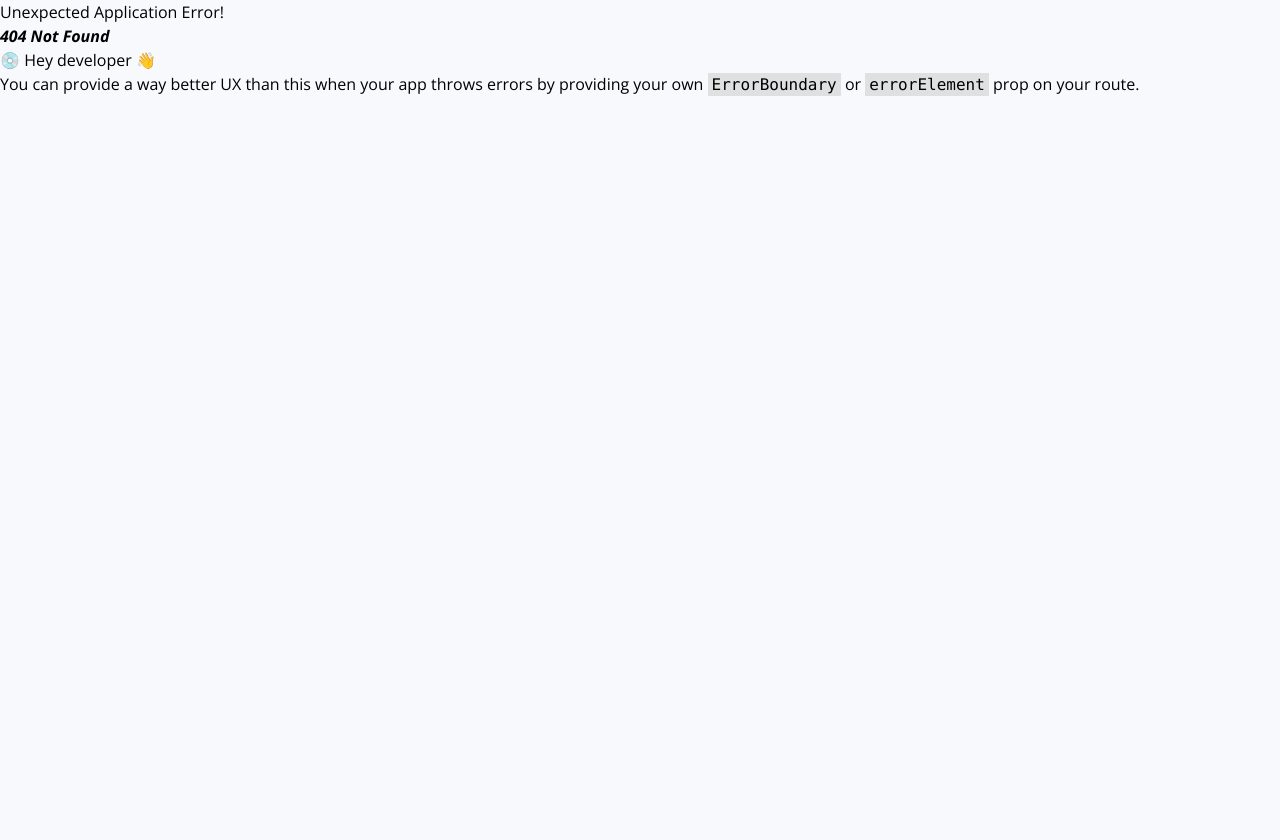
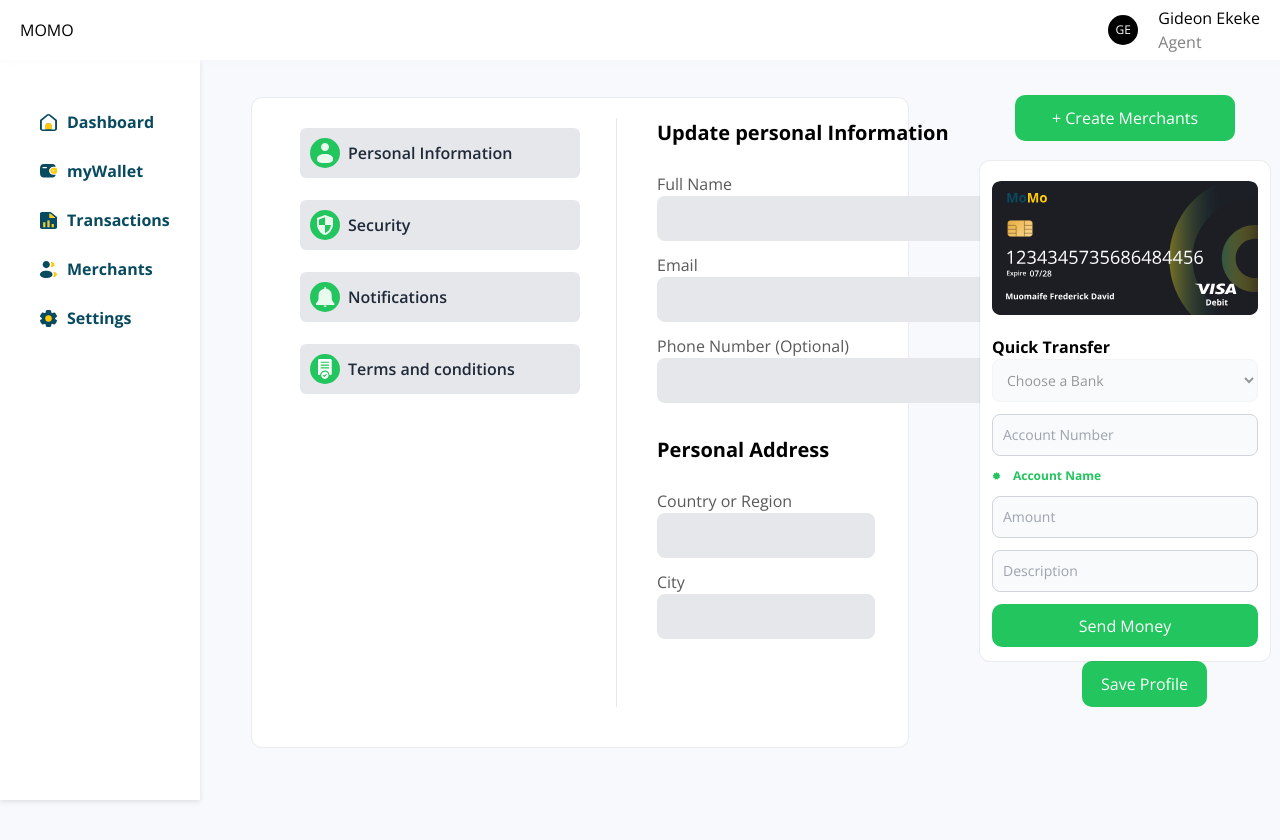
Before and after one commit to kode10x-org/MOMO-HACK-FRONTEND, a React (Vite) app: page /agent-dashboard/agentprofile in a window 1280 px wide. Before the commit this address had no page. Shown: the top 840 px of the page. Before the commit the page ends 800 px from the top, so only its background shows below. Built offline with nearby package versions, Linux system fonts and the light colour scheme.

Commit message:
agentWallet

```diff
--- a/src/components/layouts/SecondLayout.tsx
+++ b/src/components/layouts/SecondLayout.tsx
@@ -18,7 +18,7 @@
 const OutletContainer = styled.div`
 	padding-top: 30px;
 	padding-left: 20px;
-	max-width: calc(100vw - 550px);
+	max-width: calc(100vw - 540px);
 
 	@media screen and (max-width: 768px) {
 		max-width: 95%;
--- /dev/null
+++ b/src/pages/Agent/AgentMyWallet.tsx
@@ -0,0 +1,46 @@
+import React from 'react'
+import Table from '../../components/commons/Table'
+import {MdVisibilityOff} from "react-icons/md"
+import {MdVisibility} from "react-icons/md"
+
+const AgentMyWallet = () => {
+  return (
+   <div>
+
+    <div className='flex gap-12 flex-wrap mt-2 mx-7 '>
+				<div className='flex-1 bg-white min-h-[300px] rounded-[10px] p-6   shadow-shadow'>
+                    <div className="flex items-center gap-2">
+                        <div className='font-bold text-[30px] '><h2>Wallet Balance</h2></div>
+                        <div className="text-[#084A5F]">
+                        <MdVisibilityOff/>
+                        </div>
+                        <div className='hidden'>
+                        <MdVisibility/>
+                        </div>
+                    </div>
+                    <div className="font-bold text-[50px] text-[#084A5F] mb-4 ">
+                        <h1>134,000</h1>
+                    </div>
+                    <div className="mb-12 text-gray-500 font-medium">
+                        <p>As at 6th October 2023</p>
+                    </div>
+                    <div className=' h-[45px] text-white justify-center bg-green-500 rounded-[10px] flex items-center mb-2 font-bold'>
+                    Add Money To Wallet
+                     </div>
+                </div>
+				<div className='w-[320px] min-h-[300px] bg-white rounded-[10px] shadow-shadow'></div>
+			</div>
+    <div className='min-h-[300px] rounded-[10px] mt-10 p-5 mx-7 shadow-shadow  bg-white'> Revenue Flow</div>
+
+    <div className='flex-1 mt-10 bg-white min-h-[300px] mb-10 rounded-[10px] p-5 shadow-shadow mx-7'>
+				<div>Transaction History</div>
+				<div>
+					<Table />
+				</div>
+			</div>
+   </div>
+
+  )
+}
+
+export default AgentMyWallet
--- a/src/pages/Agent/AgentSettingsProfile.tsx
+++ b/src/pages/Agent/AgentSettingsProfile.tsx
@@ -1,14 +1,3 @@
-// import React from 'react'
-
-// const AgentSettingsProfile = () => {
-//   return (
-//     <div className='bg-white min-h-[300px] mb-10 rounded-[10px] p-5 shadow-shadow mt-2'>
-
-//       </div>
-//   )
-// }
-
-// export default AgentSettingsProfile
 
 import React from 'react'
 import personIcon from "../../assets/Group.svg"
@@ -24,7 +13,7 @@
 }
 export const InfoCard:React.FC<Iprops>= ({text,icon}) => {
     return (
-      <div className="flex w-[95%] h-[50px] rounded-md mt-[10px]  items-center gap-2 bg-gray-300 cursor-pointer ">
+      <div className="flex w-[280px] h-[50px] rounded-md mt-[10px]  items-center gap-2 bg-gray-200 cursor-pointer ">
         <div className="w-[30px] h-[30px] rounded-full bg-bgIcon flex justify-center items-center ml-[10px]">
           <img className="text-black" src={icon} alt="" />
         </div>
@@ -36,17 +25,16 @@
 }
 const AgentSettingsProfile = () => {
   return (
-    <div className='bg-[red] min-h-[300px] mb-10 rounded-[10px] p-5 m-8 shadow-shadow mt-2 flex'>
-      {/* <div className="h-[550px] w-[658px] rounded-lg shadow-md mt-5 flex gap-5"> */}
-        <div
-          className=" h-[100%] w-72 mr-4 flex flex-col items-center gap-3   border-gray-300"
+    <div className='min-h-[300px] pb-10 rounded-[10px] pt-5 px-12 m-8 shadow-shadow mt-2 flex bg-white'>
+
+        <div className=" h-[100%]  mr-9 flex flex-col items-center gap-3   border-gray-200"
         >
           <InfoCard text="Personal Information" icon={personIcon} />
           <InfoCard icon={security} text="Security" />
           <InfoCard icon={notification} text="Notifications" />
           <InfoCard icon={conditions} text="Terms and conditions" />
         </div>
-        <div className='border-l pl-5 '>
+        <div className='border-l pl-10'>
           <h1 className="text-black font-bold mb-6 text-[20px] ">
             Update personal Information
           </h1>
@@ -59,7 +47,7 @@
             </label>
 
             <input type="text" id="FullName"
-              className=" rounded-[8px] h-[45px] bg-gray-300 mb-3 " />
+              className=" rounded-[8px] pl-4 focus:outline-none h-[45px] bg-gray-200 mb-3 w-[550px] " />
             </div>
 
             <div className='flex flex-col'>
@@ -68,8 +56,8 @@
               {" "} Email
             </label>
 
-            <input type="text" id="FullName"
-              className=" rounded-[8px] h-[45px] bg-gray-300 mb-3 " />
+            <input type="text" id="Email"
+              className=" rounded-[8px] pl-4 outline-none h-[45px] bg-gray-200 mb-3 w-[550px] " />
             </div>
 
             <div className='flex flex-col'>
@@ -78,95 +66,65 @@
               {" "} Phone Number (Optional)
             </label>
 
-            <input type="text" id="FullName"
-              className=" rounded-[8px] h-[45px] bg-gray-300 mb-3 " />
+            <input type="text" id="PhoneNumber"
+              className=" rounded-[8px] pl-4 focus:outline-none h-[45px] w-[550px] bg-gray-200 mb-3 " />
             </div>
 
+           <div>
+           <h1 className="text-black font-bold mt-5 mb-6 text-[20px] ">
+            Personal Address
+          </h1>
+          <div className='flex justify-between '>
+         <div className=' '>
+         <div className='flex flex-col'>
+            <label htmlFor="Country or Region"
+              className="text-[rgba(18,18,18,0.70)] font-normal">
+              {" "} Country or Region
+            </label>
 
+            <input type="text" id="CountryorRegion"
+              className=" rounded-[8px] pl-4 focus:outline-none h-[45px]   bg-gray-200 mb-3 " />
+            </div>
+            <div className='flex flex-col'>
+            <label htmlFor="City"
+              className="text-[rgba(18,18,18,0.70)] font-normal">
+              {" "} City
+            </label>
 
+            <input type="text" id="City"
+              className=" rounded-[8px] pl-4 focus:outline-none h-[45px]  bg-gray-200 mb-3 " />
+            </div>
+         </div>
+            <div>
+            <div className='flex flex-col'>
+            <label htmlFor="Address"
+              className="text-[rgba(18,18,18,0.70)] font-normal">
+              {" "} Address
+            </label>
 
+            <input type="text" id="Address"
+              className=" rounded-[8px] pl-4 focus:outline-none h-[45px]  bg-gray-200 mb-3 " />
+            </div>
+            <div className='flex flex-col'>
+            <label htmlFor="Postal code"
+              className="text-[rgba(18,18,18,0.70)] font-normal">
+              {" "} Postal Code
+            </label>
 
-            <h1 className="text-black mt-[20px] font-poppins text-15 font-semibold">
-              Personal Address
-            </h1>
-            <br />
+            <input type="text" id="PostalCode"
+              className=" rounded-[8px] pl-4 focus:outline-none h-[45px]  bg-gray-200 mb-3  " />
+            </div>
+            </div>
+          </div>
+           </div>
 
-            <div className=" flex gap-[50px]">
-              <div>
-                {" "}
-                <label
-                  htmlFor="country"
-                  className="text-[rgba(18,18,18,0.70)] font-open-sans text-10 font-normal"
-                >
-                  Country or region
-                </label>
-                <br />
-                <input
-                  type="text"
-                  id="country"
-                  className=" rounded-md  w-[173px] m-auto bg-bgCard border border-solid border-opacity-5 border-black"
-                />
-              </div>
-              <div>
-                {" "}
-                <label
-                  htmlFor="city"
-                  className="text-[rgba(18,18,18,0.70)] font-open-sans text-10 font-normal"
-                >
-                  City
-                </label>
-                <br />
-                <input
-                  type="text"
-                  id="city"
-                  className=" rounded-md  w-[173px] m-auto bg-bgCard border border-solid border-opacity-5 border-black"
-                />
-              </div>
-            </div>
-            <br />
-            <div className=" flex gap-[50px]">
-              <div>
-                {" "}
-                <label
-                  htmlFor="Adress"
-                  className="text-[rgba(18,18,18,0.70)] font-open-sans text-10 font-normal"
-                >
-                  Address
-                </label>
-                <br />
-                <input
-                  type="text"
-                  id="Adress"
-                  className=" rounded-md  w-[173px] m-auto bg-bgCard border border-solid border-opacity-5 border-black"
-                />
-              </div>
-
-              <div>
-                {" "}
-                <label
-                  htmlFor="Postal Code"
-                  className="text-[rgba(18,18,18,0.70)] font-open-sans text-10 font-normal"
-                >
-                  Postal Code
-                </label>
-                <br />
-                <input
-                  type="text"
-                  id="Postal Code"
-                  className=" rounded-md  w-[173px] m-auto bg-bgCard border border-solid border-opacity-5 border-black"
-                />
-              </div>
-            </div>
             <div className="flex justify-end">
-              <button className="w-[125px] h-[46PX] bg-[green] rounded-[10px] mt-[10px]">
+              <button className="w-[125px] h-[46PX] bg-[#22C55E] text-white rounded-[10px] mt-[10px]">
                 Save Profile
               </button>
             </div>
           </form>
-        {/* </div> */}
       </div>
-
-      <div></div>
     </div>
   );
 }
--- /dev/null
+++ b/src/pages/Agent/AgentSettingsSecurity.tsx
@@ -0,0 +1,9 @@
+import React from 'react'
+
+const AgentSettingsSecurity = () => {
+  return (
+    <div>AgentSettingsSecurity</div>
+  )
+}
+
+export default AgentSettingsSecurity
```
Also changed, not shown: src/routes/AllRoutes.tsx (+12 -2 lines).
